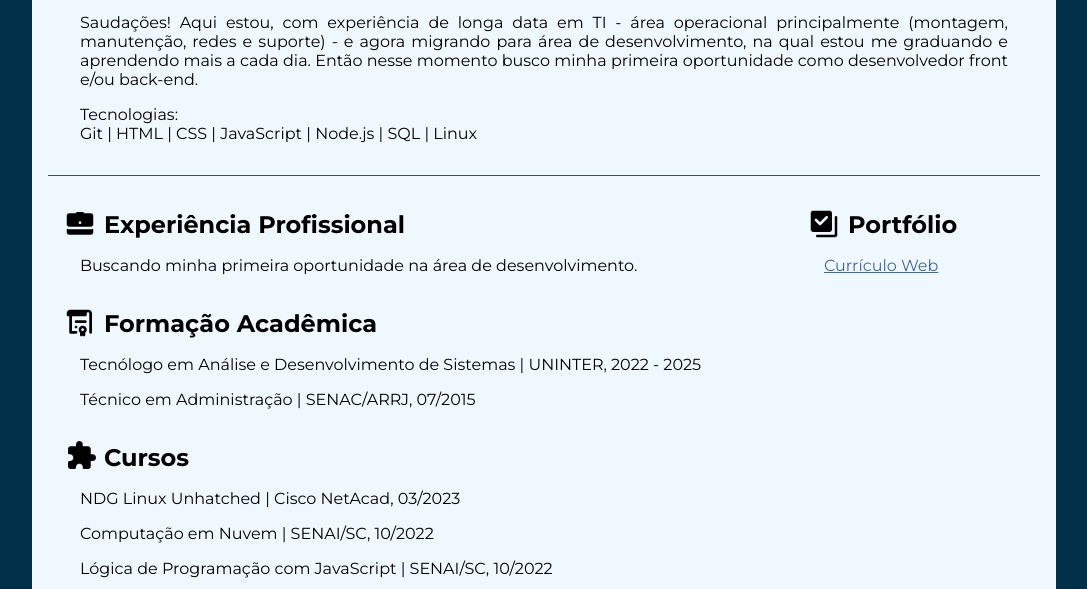
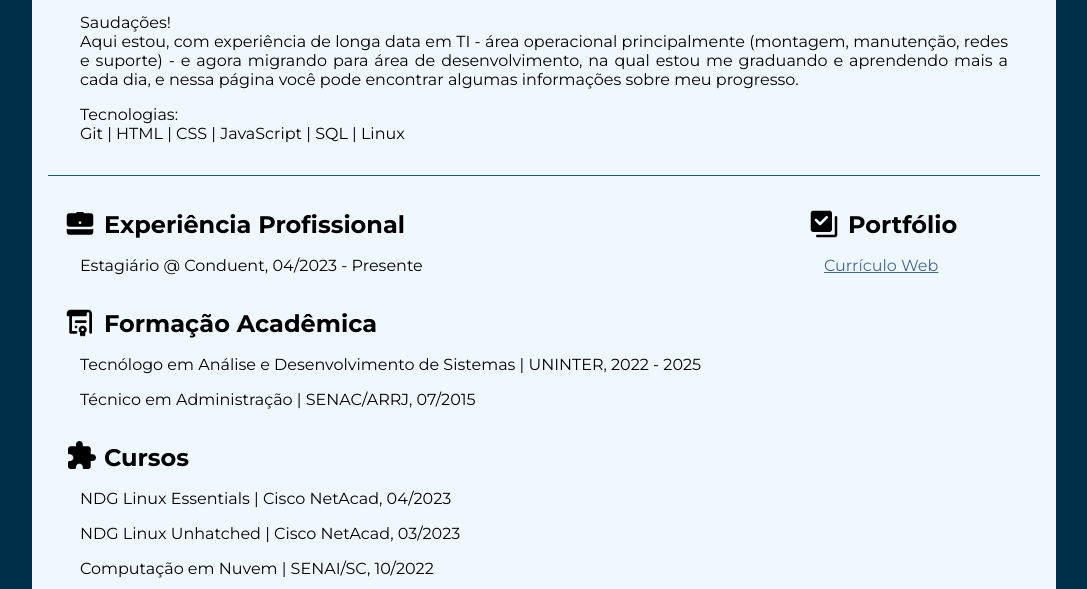
Before and after one commit to xgotardim/xgotardim.github.io, a plain HTML site: page index.html in a window 1280 px wide. Shown: the part 363-952 px from the top of the page, without its empty margins (96-1183 px from the left). Drawn offline with Linux system fonts and the light colour scheme.

Commit message:
Update index.html
Atualização das informações no currículo.

```diff
--- a/index.html
+++ b/index.html
@@ -52,14 +52,15 @@
 					Sobre
 				</h2>
 				<p>
-					Saudações! Aqui estou, com experiência de longa data em TI - área operacional principalmente
+					Saudações! <br>
+					Aqui estou, com experiência de longa data em TI - área operacional principalmente
 					(montagem, manutenção, redes e suporte) - e agora migrando para área de desenvolvimento, na qual
-					estou me graduando e aprendendo mais a cada dia. Então nesse momento busco minha primeira oportunidade
-					como desenvolvedor front e/ou back-end.
+					estou me graduando e aprendendo mais a cada dia, e nessa página você pode encontrar algumas
+					informações sobre meu progresso.
 				</p>
 				<p>
 					Tecnologias: <br>
-					Git | HTML | CSS | JavaScript | Node.js | SQL | Linux
+					Git | HTML | CSS | JavaScript | SQL | Linux
 				</p>
 			</section>
 		</header>
@@ -73,7 +74,7 @@
 						<img class="corpo-icones" src="Assets/Icons/pasta-trabalho.png" alt="Ícone de Pasta." />
 						Experiência Profissional
 					</h2>
-					<p> Buscando minha primeira oportunidade na área de desenvolvimento. </p>
+					<p> Estagiário @ Conduent, 04/2023 - Presente </p>
 				</section>
 				<section>
 					<h2>
@@ -89,13 +90,13 @@
 						Cursos
 					</h2>
 					<ul>
+						<li> NDG Linux Essentials | Cisco NetAcad, 04/2023 </li>
 						<li> NDG Linux Unhatched | Cisco NetAcad, 03/2023 </li>
 						<li> Computação em Nuvem | SENAI/SC, 10/2022 </li>
 						<li> Lógica de Programação com JavaScript | SENAI/SC, 10/2022 </li>
 						<li> Programação Básica Back-end | SENAI/SC, 10/2022 </li>
 						<li> User Experience Interfaces Digitais | SENAI/SC, 10/2022 </li>
 						<li> Programação Básica Front-end | SENAI/SC, 10/2022 </li>
-						<li> Programa Oracle Next Education | Alura, 08/2022 </li>
 						<li> Network Security | Cisco NetAcad, 07/2022 </li>
 						<li> Introduction to Networks CCNAv7 | Cisco NetAcad, 05/2022 </li>
 						<li> Cybersecurity Pathway | Cisco NetAcad, 04/2022 </li>
```
